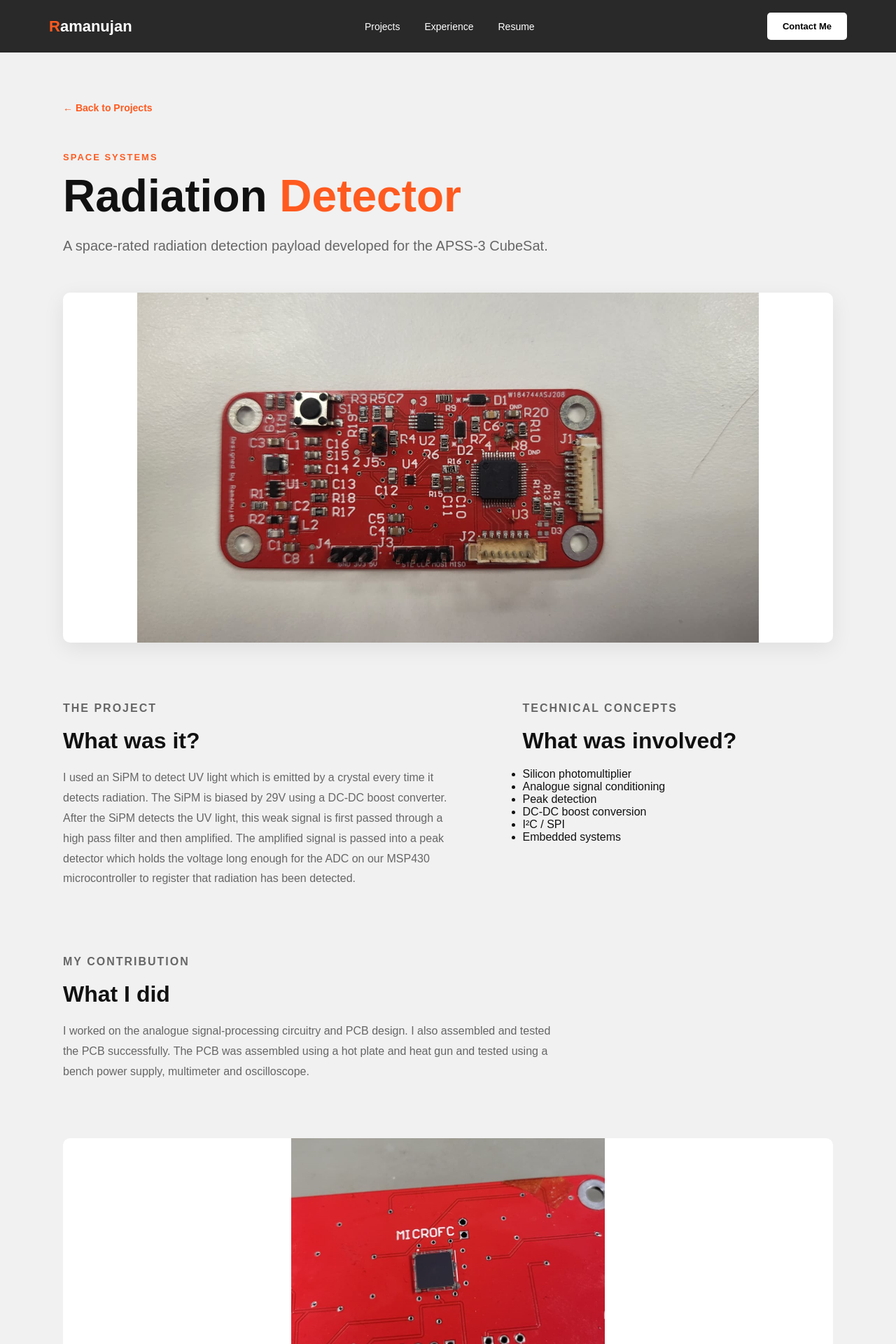
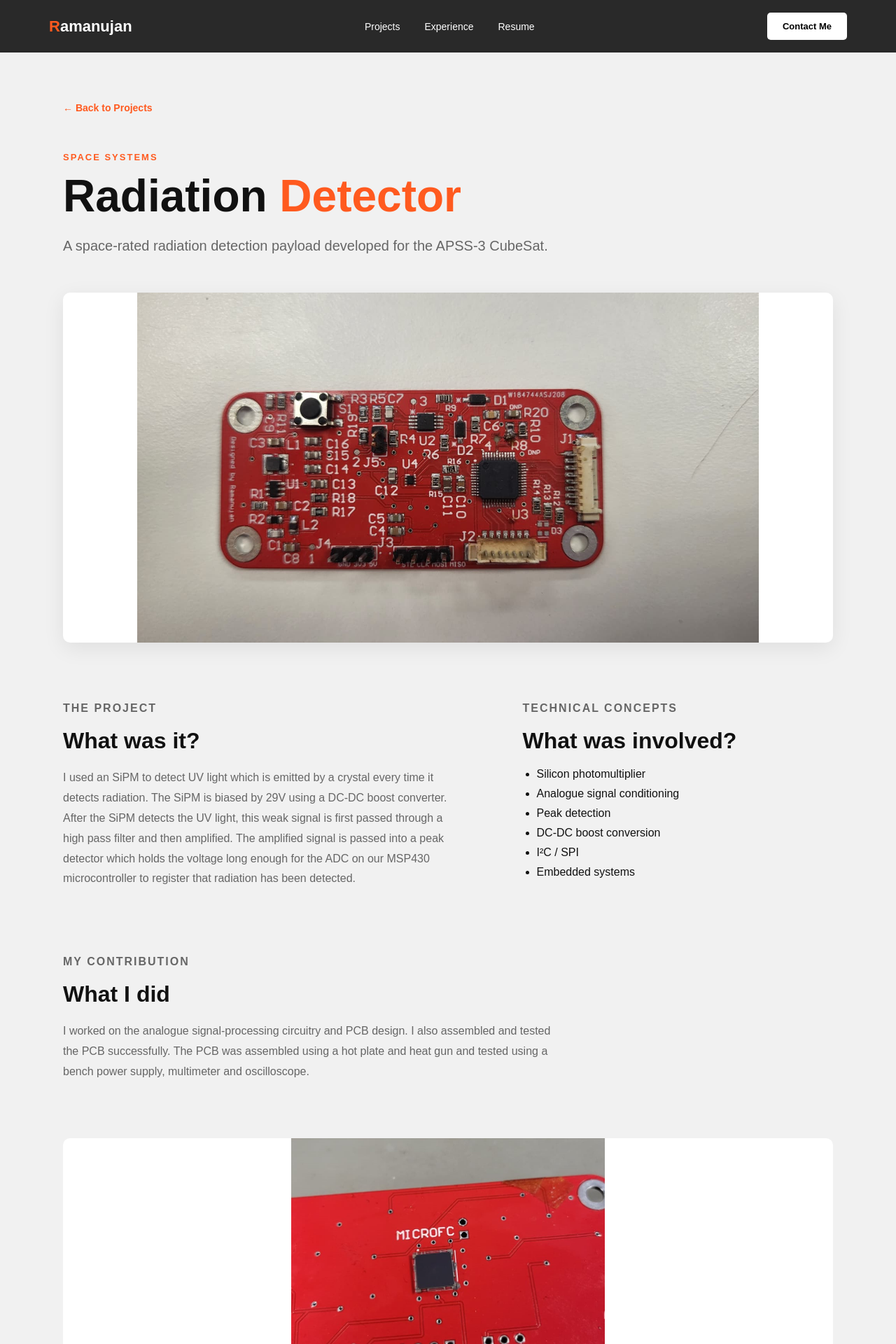
Before and after one commit to FreeZucchini/freezucchini.github.io, a Jekyll site: the page built from projects/radiation-detector.html, in a window 1280 px wide. Shown: the top 1920 px of the page at 70% size. Built offline with Jekyll 4.4.1, drawn with Linux system fonts in a browser that asks for light colours.

Commit message:
added padding to bullet points in project page

```diff
--- a/assets/css/style.css
+++ b/assets/css/style.css
@@ -1124,6 +1124,19 @@ nav a:hover {
     line-height: 1.8;
 }
 
+/* =========================================
+   PROJECT CONCEPT LIST
+========================================= */
+
+.project-concepts ul {
+    margin: 0;
+    padding-left: 20px;
+}
+
+.project-concepts li {
+    margin-bottom: 10px;
+}
+
 
 /* =========================================
    INDIVIDUAL PROJECT PAGE CARDS
```
